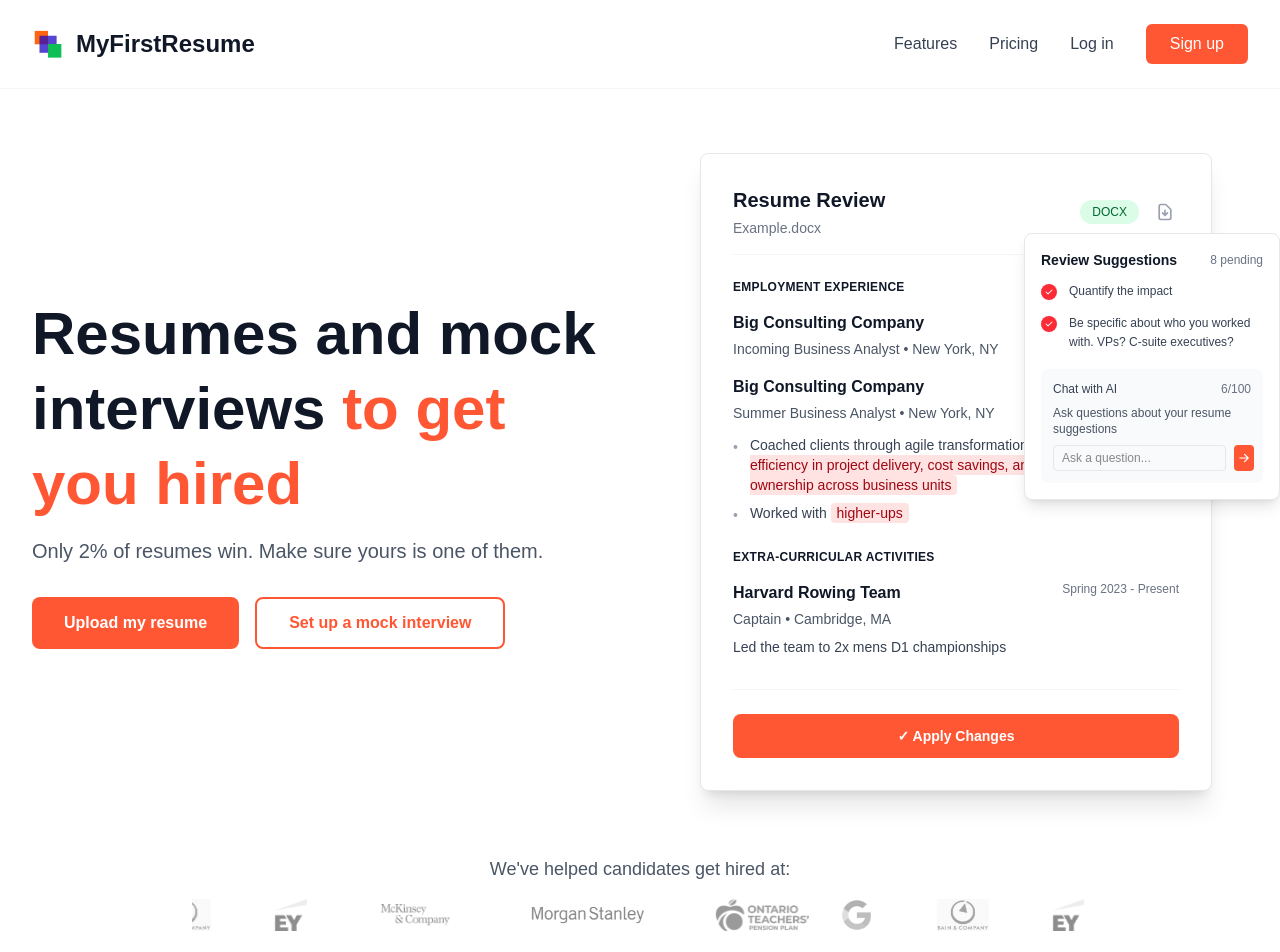
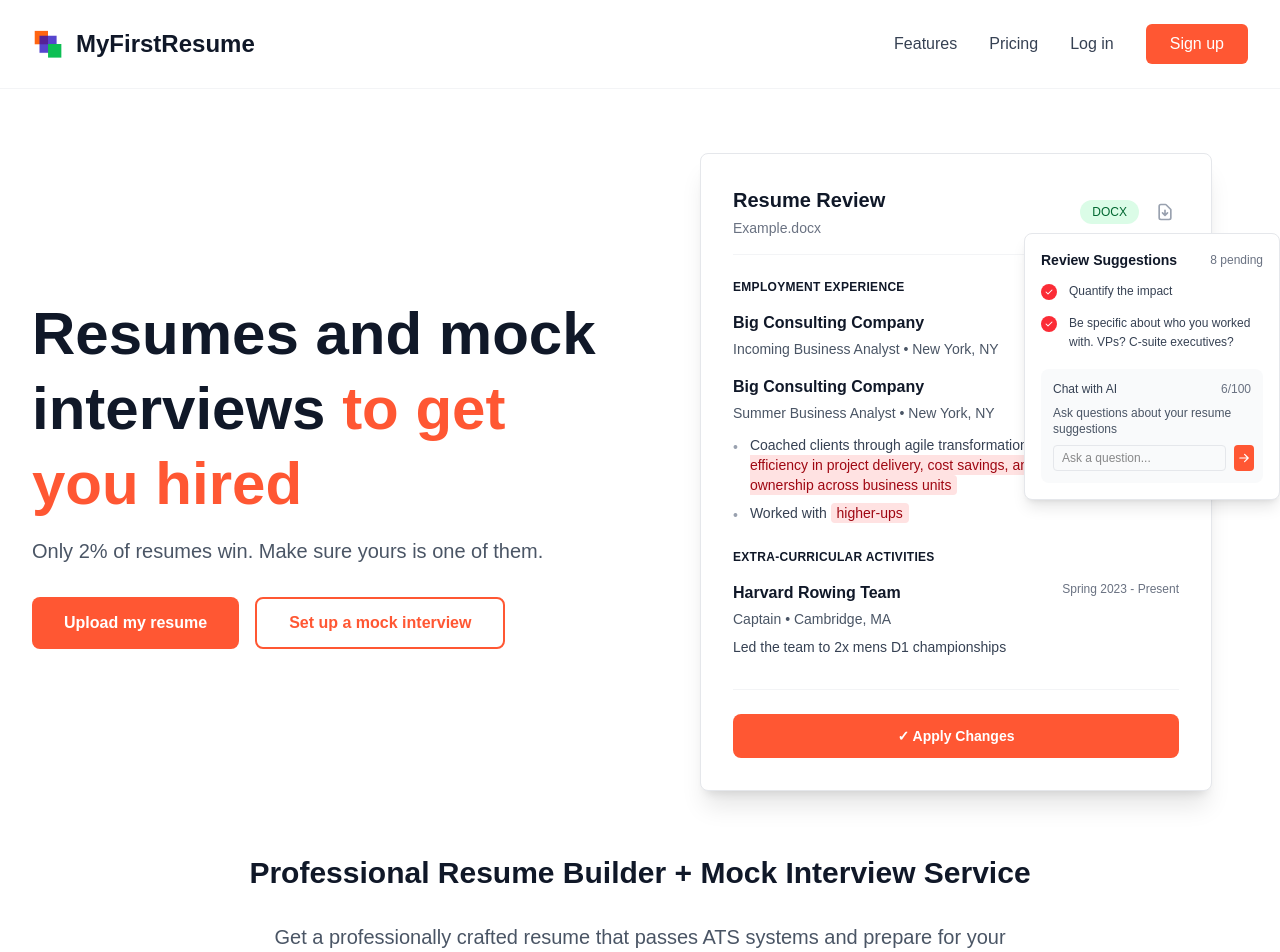
Before and after one commit to myfirstresume/konekt, a Next.js app: page / in a window 1280 px wide. Shown: the top 952 px of the page. Built offline with nearby package versions, Linux system fonts and the light colour scheme; no server answers.

Commit message:
Remove scrolling logos

```diff
--- a/src/app/page.tsx
+++ b/src/app/page.tsx
@@ -10,7 +10,7 @@
 export default function Home() {
   const { userId, isLoading } = useAuth();
   const router = useRouter();
-  const LOGO_SCALING = 4;
+  const LOGO_SCALING = 2;
 
   const handleUploadSuccess = (fileUrl: string, filename: string) => {
     // Handle successful upload - could redirect to AI review page
@@ -186,7 +186,7 @@
               </div>
 
               {/* Scrolling Logos Section */}
-              <div className="text-center">
+              {/* <div className="text-center">
                 <p className="text-lg text-gray-600 mb-4">We&apos;ve helped candidates get hired at:</p>
                 <div className="relative overflow-hidden max-w-4xl mx-auto">
                   <div className="flex animate-scroll space-x-8">
@@ -197,9 +197,9 @@
                       <Image src="/logos/mck.png" alt="McKinsey" width={80 * LOGO_SCALING} height={40 * LOGO_SCALING} className="h-8 w-auto grayscale opacity-50" />
                       <Image src="/logos/mstanley.png" alt="Morgan Stanley" width={80 * LOGO_SCALING} height={40 * LOGO_SCALING} className="h-8 w-auto grayscale opacity-50" />
                       <Image src="/logos/otpp.png" alt="OTPP" width={80 * LOGO_SCALING} height={40 * LOGO_SCALING} className="h-8 w-auto grayscale opacity-50" />
-                    </div>
+                    </div> */}
                     {/* Duplicate logos for seamless scrolling */}
-                    <div className="flex space-x-16 min-w-max">
+                    {/* <div className="flex space-x-16 min-w-max">
                       <Image src="/logos/google.png" alt="Google" width={80 * LOGO_SCALING} height={40 * LOGO_SCALING} className="h-8 w-auto grayscale opacity-50" />
                       <Image src="/logos/bain.jpg" alt="Bain" width={80 * LOGO_SCALING} height={40 * LOGO_SCALING} className="h-8 w-auto grayscale opacity-50" />
                       <Image src="/logos/ey.png" alt="EY" width={80 * LOGO_SCALING} height={40 * LOGO_SCALING} className="h-8 w-auto grayscale opacity-50" />
@@ -209,7 +209,7 @@
                     </div>
                   </div>
                 </div>
-              </div>
+              </div> */}
 
               {/* Features Section */}
               <div className="text-center space-y-8">
```
